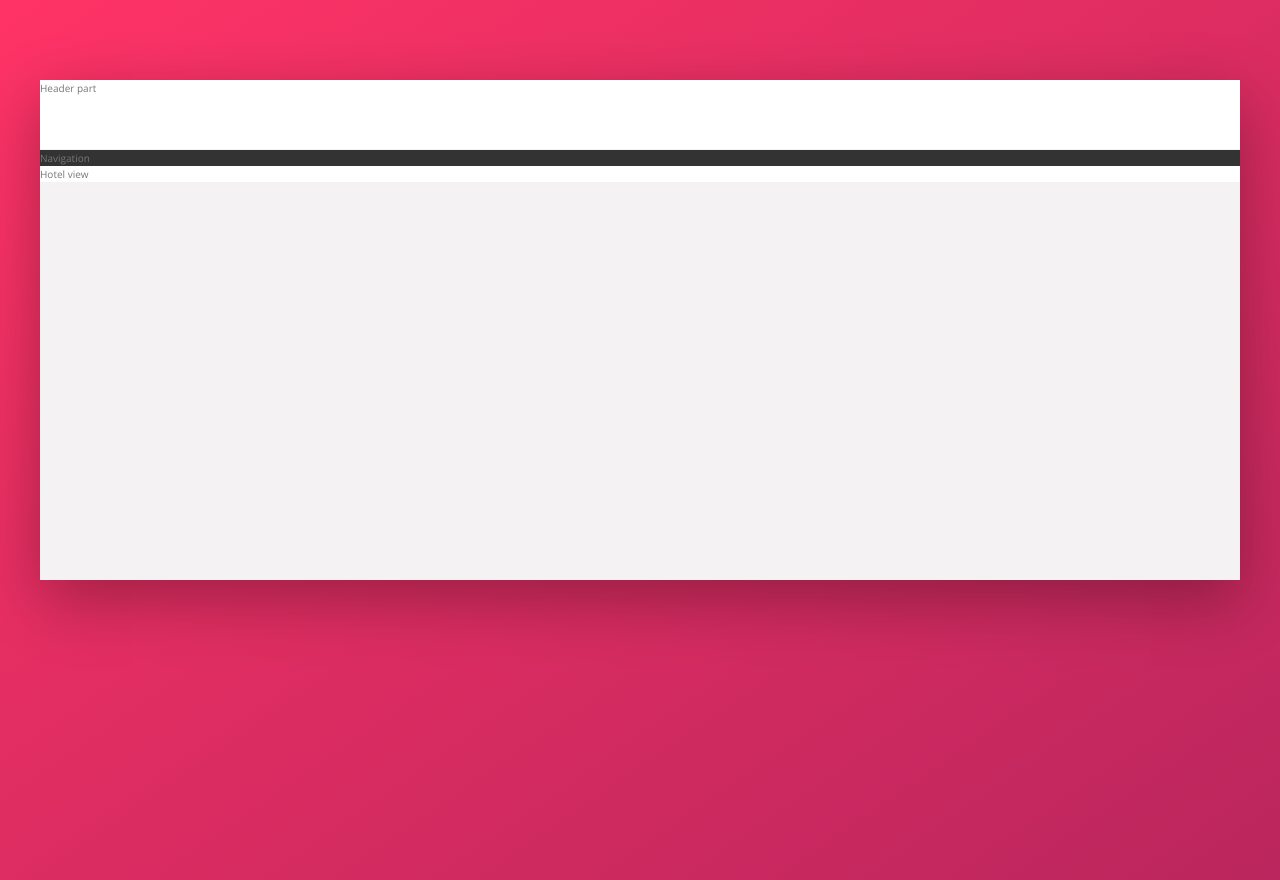
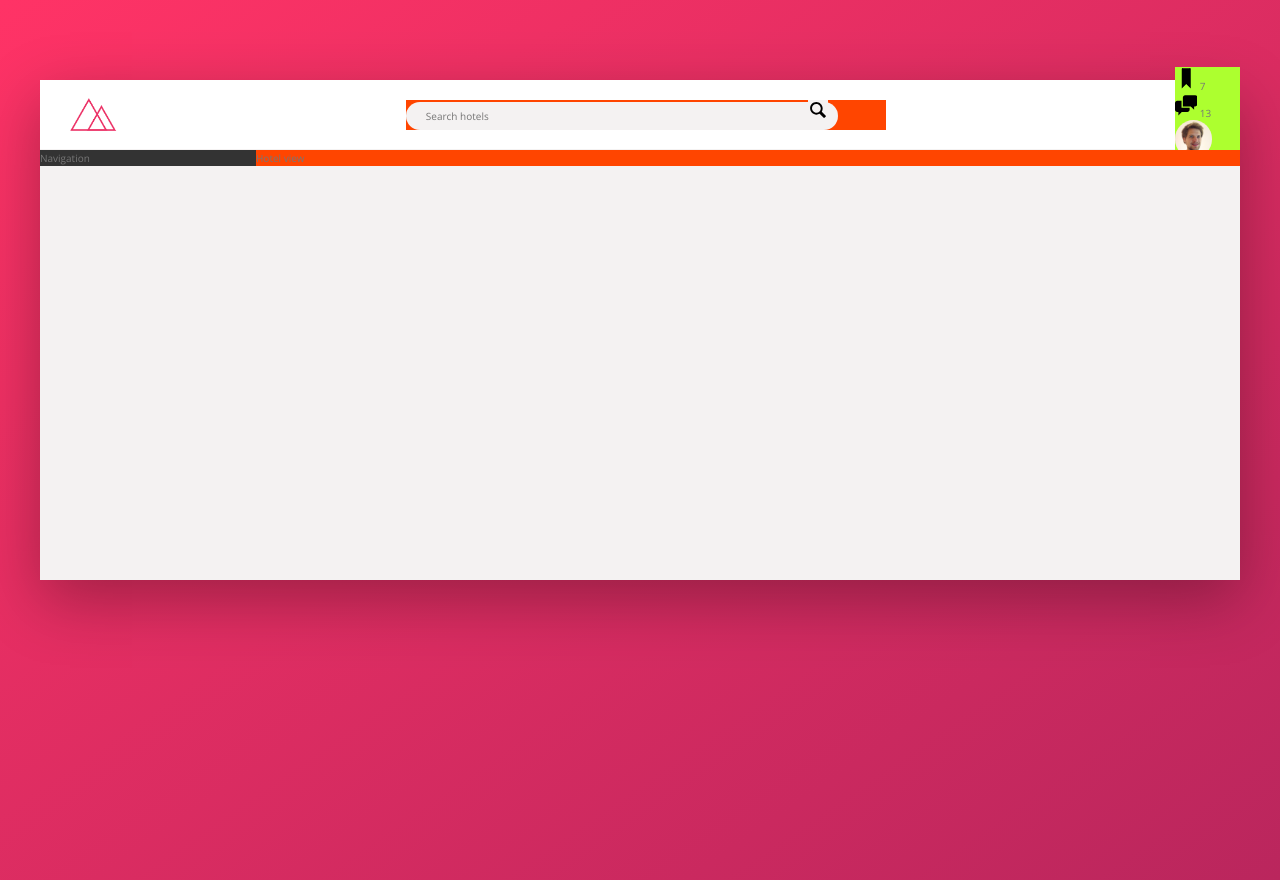
Before and after one commit to Hardslaya/Trillo-2020, a website: page index.html in a window 1280 px wide. Drawn offline with nearby package versions, Linux system fonts and the light colour scheme.

Commit message:
Added height and with, flex display, and header started. Started adding format to the search form

```diff
--- a/index.html
+++ b/index.html
@@ -13,7 +13,35 @@
     <body>
         <div class="container">
             <header class="header">
-                Header part
+                <img src="img/logo.png" alt="trillo logo" class="logo">
+
+                <form action="#" class="search">
+                    <input type="text" class="search__input" placeholder="Search hotels">
+                    <button class="search__button">
+                        <svg class="search__icon">
+                            <use xlink:href="img/sprite.svg#icon-magnifying-glass"></use>
+                        </svg>
+                    </button>
+                </form>
+
+                <nav class="user-nav">
+                    <div class="user-nav__icon-box">
+                        <svg class="user-nav__icon">
+                            <use xlink:href="img/sprite.svg#icon-bookmark"></use>
+                        </svg>
+                        <span class="user-nav__notification">7</span>
+                    </div>
+                    <div class="user-nav__icon-box">
+                        <svg class="user-nav__icon">
+                            <use xlink:href="img/sprite.svg#icon-chat"></use>
+                        </svg>
+                        <span class="user-nav__notification">13</span>
+                    </div>
+                    <div class="user-nav__user">
+                        <img src="img/user.jpg" alt="User photo" class="user-nav__user-photo">
+                        <span class="user-nav__user-name">Jonas</span>
+                    </div>
+                </nav>
             </header>
             <div class="content">
                 <nav class="sidebar">
--- a/sass/_components.scss
+++ b/sass/_components.scss
@@ -0,0 +1,77 @@
+////////////////////////////////////////
+// LOGO
+.logo {
+    height: 3.25rem;
+    margin-left: 3rem;
+}
+
+
+////////////////////////////////////////
+// SEARCH
+.search {
+    flex: 0 0 40%;
+    background-color: orangered;
+
+    &__input {
+        font-family: inherit;
+        font-size: inherit;
+        color: inherit;
+        background-color: var(--color-grey-light-2);
+        border: none;
+        padding: .7rem 2rem;
+        border-radius: 100px;
+
+        width: 90%;
+        transition: all .2s;
+
+        margin-right: -3.25rem;
+
+        &:focus {
+            width: 100%;
+            background-color: var(--color-grey-light-3);
+            outline: none;
+        }
+    }
+
+    &__button {
+        border: none;
+        background-color: var(--color-grey-light-2);
+
+        &:focus {
+            outline: none;
+        }
+
+        &:active {
+            transform: translateY(2px);
+        }
+    }
+
+    &__icon {
+        height: 2rem;
+        width: 2rem;
+    }
+}
+
+
+////////////////////////////////////////
+// USER NAVIGATION
+.user-nav {
+    background-color: greenyellow;
+
+    &__icon-box {
+        position: relative;
+    }
+
+    &__icon {
+        height: 2.25rem;
+        width: 2.25rem;
+    }
+
+    &__notification {
+    }
+
+    &__user-photo {
+        height: 3.75rem;
+        border-radius: 50%;
+    }
+}
--- a/sass/_layout.scss
+++ b/sass/_layout.scss
@@ -11,16 +11,24 @@
     height: 7rem;
     background-color: #fff;
     border-bottom: var(--line);
+
+    display: flex;
+    justify-content: space-between;
+    align-items: center;
 }
 
-.content  {
-
+.content {
+    display: flex;
 }
 
 .sidebar {
     background-color: var(--color-grey-dark-1);
+    flex: 0 0 18%;
 }
 
 .hotel-view {
     background-color: #fff;
+    background-color: orangered; // only for testing purpose
+
+    flex: 1;
 }
```
Also changed, not shown: css/style.css.
